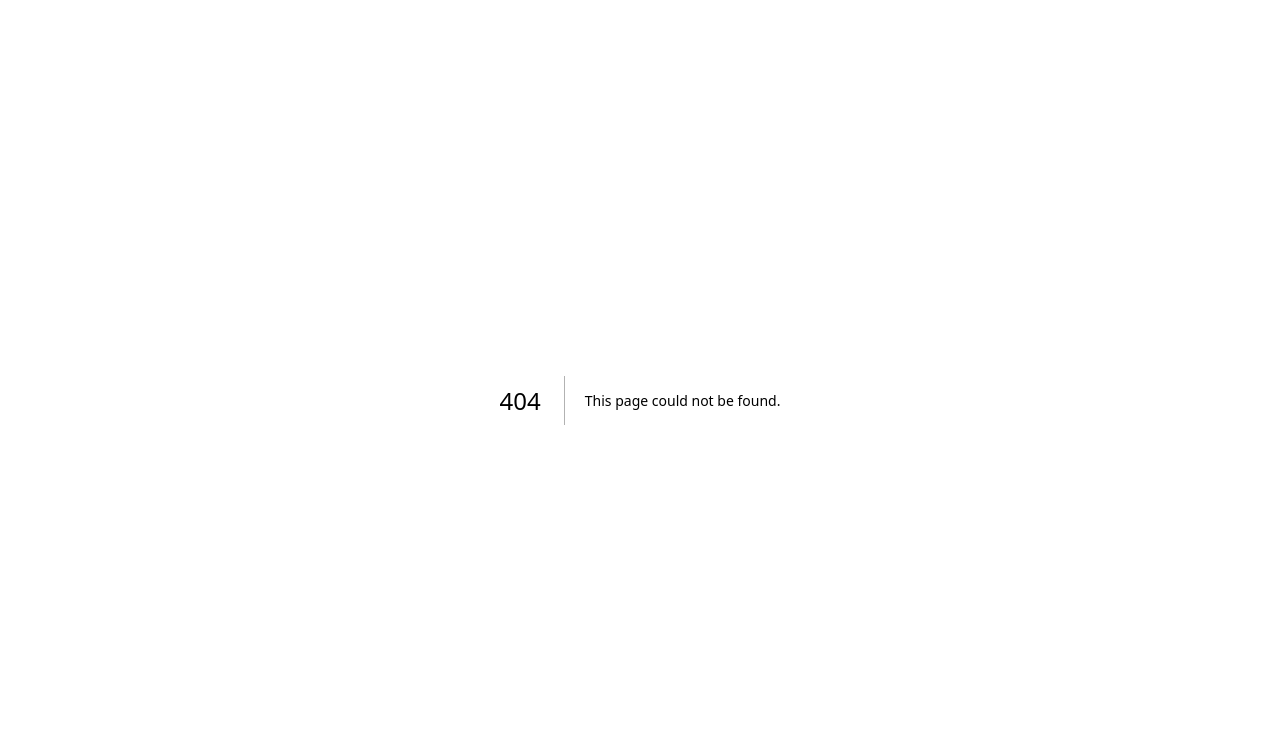
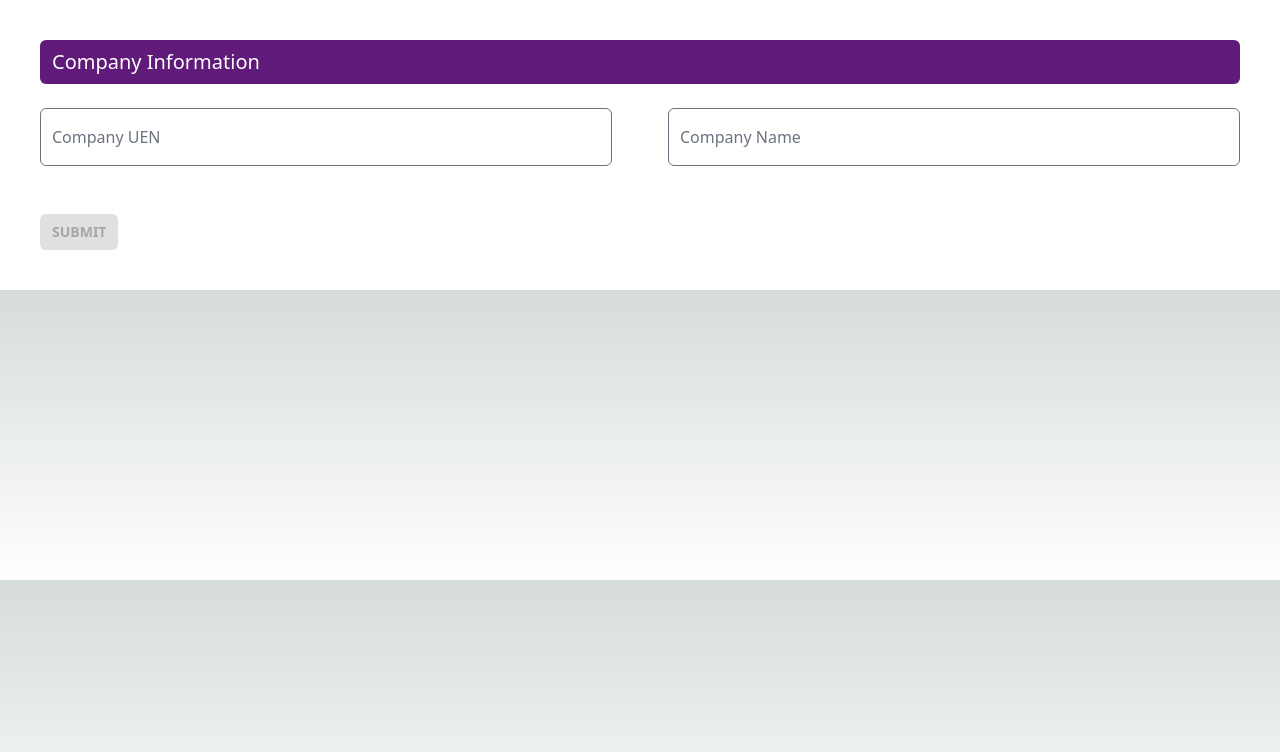
Before and after one commit to mrgk21/credilinq-frontend, a Next.js app: page / in a window 1280 px wide. Before the commit this address had no page. Shown: the top 752 px of the page. Built offline with nearby package versions, Linux system fonts and the light colour scheme.

Commit message:
dev: added form elements and validation

```diff
--- a/package.json
+++ b/package.json
@@ -23,6 +23,7 @@
 		"postcss": "8.4.24",
 		"react": "18.2.0",
 		"react-dom": "18.2.0",
+		"react-hot-toast": "^2.4.1",
 		"tailwindcss": "3.3.2",
 		"typescript": "^5.1.3",
 		"yup": "^1.2.0"
--- /dev/null
+++ b/src/components/common/button.tsx
@@ -0,0 +1,24 @@
+/* eslint-disable react/require-default-props */
+
+interface Props {
+	text: string | React.ReactNode;
+	type?: "button" | "submit" | "reset" | undefined;
+	disabled?: boolean;
+	name?: string;
+	className?: string;
+	onClick?: (_event: React.MouseEvent<HTMLButtonElement>) => void;
+}
+
+const Button = ({ text, className, ...buttonProps }: Props) => {
+	return (
+		<button
+			type="button"
+			className={`rounded-md bg-[#e0e0e0] p-1 px-3 text-sm font-bold uppercase leading-7 text-[#a6a6a6] ${className}`}
+			{...buttonProps}
+		>
+			{text}
+		</button>
+	);
+};
+
+export default Button;
--- /dev/null
+++ b/src/components/common/inputField.tsx
@@ -0,0 +1,60 @@
+/* eslint-disable react/require-default-props */
+
+import { useState } from "react";
+
+export interface Props {
+	label: string;
+	placeholder: string;
+	name: string;
+	error: string | null;
+	type?: "text" | "number";
+	value?: string | number;
+	disabled?: boolean;
+	required?: boolean;
+	className?: string;
+	onChange?: (_event: React.ChangeEvent<HTMLInputElement>) => void;
+}
+
+const InputField = ({
+	label,
+	name,
+	placeholder,
+	error,
+	className,
+	type = "text",
+	...inputProps
+}: Props) => {
+	const [showPlaceholder, setShowPlaceholder] = useState(false);
+	return (
+		<div>
+			<div className="relative">
+				<input
+					onFocus={() => setShowPlaceholder(true)}
+					onBlur={() => setShowPlaceholder(false)}
+					type={type}
+					name={name}
+					id={`floating-${name}`}
+					className={`${
+						error
+							? "border-red-500 dark:border-red-500"
+							: "border-gray-500 dark:border-gray-500"
+					} border-1 peer block w-full appearance-none rounded-md border bg-transparent px-2.5 py-4 text-base text-gray-900 focus:border-2 focus:outline-none focus:ring-0 dark:text-black`}
+					placeholder={showPlaceholder ? placeholder : " "}
+				/>
+				<label
+					htmlFor={`floating-${name}`}
+					className={`${
+						error
+							? "text-red-500 dark:text-red-500"
+							: "text-gray-500 dark:text-gray-500"
+					} absolute left-1 top-2 z-10 origin-[0] -translate-y-4 scale-75 transform bg-white px-2 text-base  duration-150 peer-placeholder-shown:top-1/2 peer-placeholder-shown:-translate-y-1/2 peer-placeholder-shown:scale-100 peer-focus:top-1 peer-focus:-translate-y-4 peer-focus:scale-75 peer-focus:px-2 dark:bg-white`}
+				>
+					{label}
+				</label>
+			</div>
+			<span className="p-1 pl-4 text-sm text-red-500">{error}</span>
+		</div>
+	);
+};
+
+export default InputField;
--- /dev/null
+++ b/src/components/forms/form.subHeader.tsx
@@ -0,0 +1,13 @@
+interface Props {
+	text: string;
+}
+
+const FormSubHeader = ({ text }: Props) => {
+	return (
+		<h2 className="w-full rounded-md bg-[#601a79] px-3 py-2 text-xl font-[500] text-white ">
+			{text}
+		</h2>
+	);
+};
+
+export default FormSubHeader;
--- /dev/null
+++ b/src/components/forms/newVendor/vendor.form.tsx
@@ -0,0 +1,104 @@
+import Button from "@src/components/common/button";
+import InputField from "@src/components/common/inputField";
+import { useCallback, useState } from "react";
+import { ValidationError } from "yup";
+import FormSubHeader from "../form.subHeader";
+import { vendorSchema } from "./vendor.validation";
+
+interface CustomElements extends HTMLFormControlsCollection {
+	comp_uen: HTMLInputElement;
+	comp_name: HTMLInputElement;
+	language: HTMLSelectElement;
+	game: HTMLSelectElement;
+	about: HTMLTextAreaElement;
+}
+
+interface RegisterForm extends HTMLFormElement {
+	readonly elements: CustomElements;
+}
+
+enum Progress {
+	STARTED,
+	COMPLETED_COMP,
+	COMPLETED_APPL,
+	COMPLETED_DOCS,
+	COMPLETED_TNC,
+	SUBMITTED,
+}
+
+const NewVendorForm = () => {
+	const [formProgress, setFormProgress] = useState<Progress>(Progress.STARTED);
+	const [errors, setErrors] = useState<{ [k: string]: string | null }>({});
+	const [doc, setDoc] = useState<File | null>(null);
+
+	const onIconUpload = useCallback(async (iconFiles: File[]) => {
+		setDoc(iconFiles[0]);
+
+		const err = { ...errors };
+		err.icon = null;
+		setErrors(err);
+	}, []);
+
+	console.log({ errors });
+
+	const handleSubmit = async (e: React.FormEvent<RegisterForm>) => {
+		e.preventDefault();
+		const { comp_name, comp_uen } = e.currentTarget.elements;
+
+		console.log({ elements: e.currentTarget.elements });
+
+		try {
+			const result = await vendorSchema.validate(
+				{
+					comp_uen: comp_uen.value,
+					comp_name: comp_name.value,
+				},
+				{ abortEarly: false },
+			);
+
+			console.log({ result });
+		} catch (error: unknown) {
+			const errs: typeof errors = {};
+
+			if (error instanceof ValidationError)
+				error.inner.forEach((item) => {
+					errs[item.path as string] = item.message;
+				});
+			setErrors(errs);
+		}
+	};
+
+	const handleChange = async (e: React.ChangeEvent<HTMLElement & { name: string }>) => {
+		const err = { ...errors };
+		err[e.target.name] = null;
+		setErrors(err);
+	};
+
+	return (
+		<form
+			onSubmit={(e: React.FormEvent<RegisterForm>) => handleSubmit(e)}
+			className="space-y-6 p-10"
+		>
+			<FormSubHeader text="Company Information" />
+			<section className="grid grid-cols-2 gap-14">
+				<InputField
+					error={errors.comp_uen ?? null}
+					label="Company UEN"
+					name="comp_uen"
+					placeholder="Enter your company UEN"
+					onChange={handleChange}
+				/>
+				<InputField
+					error={errors.comp_name ?? null}
+					label="Company Name"
+					name="comp_name"
+					placeholder="Enter your company name"
+					onChange={handleChange}
+				/>
+			</section>
+			<Button type="submit" text="submit" />
+		</form>
+	);
+};
+
+export default NewVendorForm;
--- /dev/null
+++ b/src/components/forms/newVendor/vendor.validation.ts
@@ -0,0 +1,19 @@
+import * as yup from "yup";
+
+export const vendorSchema = yup.object().shape({
+	comp_uen: yup.string().min(9).max(10).required("Company UEN is required"), // regex validation for the string
+	comp_name: yup.string().min(3).max(50).required("Company Name is required"),
+	appl_name: yup.string().min(3).max(50).required(),
+	appl_pos: yup.string().min(3).max(50).required(),
+	appl_email: yup.string().email(),
+	appl_mobile: yup.string().length(8), //+65 to to added to start to make it a singapore number
+	doc1: yup.mixed().defined("Document must be uploaded").required(),
+	doc2: yup.mixed().defined("Document must be uploaded").required(),
+	doc3: yup.mixed().defined("Document must be uploaded").required(),
+	doc4: yup.mixed().defined("Document must be uploaded").required(),
+	doc5: yup.mixed().defined("Document must be uploaded").required(),
+	doc6: yup.mixed().defined("Document must be uploaded").required(),
+	tnc: yup.bool().isTrue().required(),
+});
+
+export type VendorType = yup.InferType<typeof vendorSchema>;
--- a/src/pages/_app.tsx
+++ b/src/pages/_app.tsx
@@ -1,4 +1,4 @@
-import "@/styles/globals.css";
+import "@src/styles/globals.css";
 import type { AppProps } from "next/app";
 
 const App = ({ Component, pageProps }: AppProps) => {
--- /dev/null
+++ b/src/pages/index.tsx
@@ -0,0 +1,11 @@
+import VendorForm from "@src/components/forms/newVendor/vendor.form";
+
+const Home = () => {
+	return (
+		<div className="bg-white">
+			<VendorForm />
+		</div>
+	);
+};
+
+export default Home;
--- a/src/pages/vendorRegistration.tsx
+++ /dev/null
@@ -1,5 +0,0 @@
-const VendorRegistration = () => {
-	return <div>Hello vendor</div>;
-};
-
-export default VendorRegistration;
--- a/tsconfig.json
+++ b/tsconfig.json
@@ -15,7 +15,7 @@
 		"jsx": "preserve",
 		"incremental": true,
 		"paths": {
-			"@/*": ["./src/*"]
+			"@src/*": ["./src/*"]
 		}
 	},
 	"include": ["next-env.d.ts", "**/*.ts", "**/*.tsx"],
```
Also changed, not shown: 2 other files (tests, documents, lock files or other folders).
